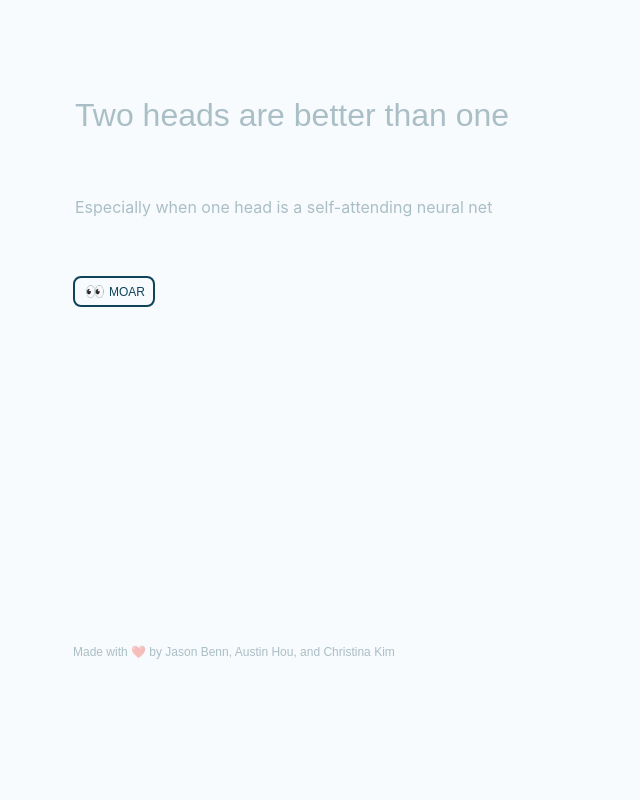
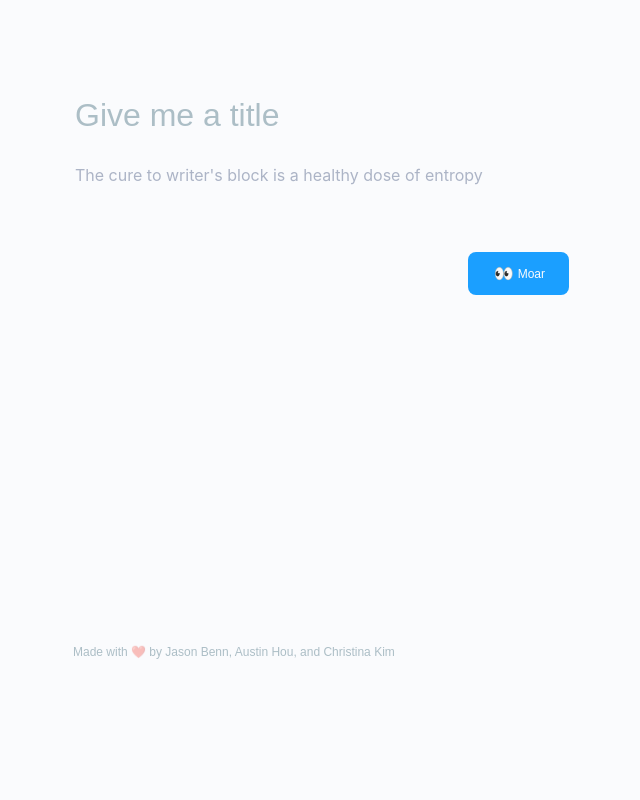
Before and after one commit to JasonBenn/duet, a Flask app: page / in a window 1280 px wide. Shown: the whole page, without its empty margins (311-951 px from the left). Run offline with Flask 2, Linux system fonts and the light colour scheme; some libraries are stand-ins or nearby versions; some web fonts are replaced.

Commit message:
fresher ui

```diff
--- a/static/styles.css
+++ b/static/styles.css
@@ -9,7 +9,7 @@ html, .ql-editor {
 }
 
 .ql-editor.ql-blank::before {
-    color: rgba(15,67,89,.33);
+    color: rgba(15,37,89,.33);
     content: attr(data-placeholder);
     font-style: normal;
     left: 2px;
@@ -33,14 +33,14 @@ body {
     margin: 0;
     padding: 0;
     font-size: 16px;
-    background-color: #F7FBFD;
+    background-color: #FAFBFD;
     width: 60vw;
     margin-left: auto;
     margin-right: auto;
 }
 
 .ql-editor, section {
-    color: #0F4359;
+    color: #0F1339;
     font-size: 16px;
     padding: 0;
 }
@@ -68,7 +68,7 @@ section {
     width: 100%;
     max-width: 100%;
     padding: 8em;
-    padding-top: 12em;
+    padding-top: 10em;
     position: relative;
     display: flex;
     flex-direction: column;
@@ -76,11 +76,11 @@ section {
 }
 
 section + section {
-    border-left: 2px solid #0F4359;
+    border-left: 2px solid #0F1339;
 }
 
 .name {
-    color: #0F4359;
+    color: #0F1339;
     position: absolute;
     top: 6em;
     left: 8em;
@@ -89,7 +89,7 @@ section + section {
 }
 
 #refresh {
-    fill: #0F4359;
+    fill: #0F1339;
     margin-bottom: 4em;
 }
 
@@ -100,7 +100,8 @@ section + section {
 .actions {
     display: flex;
     flex-direction: row;
-    margin-top: calc(4em - 20px);
+    justify-content: flex-end;
+    margin-top: calc(4em - 12px);
 }
 
 .actionPic {
@@ -113,15 +114,18 @@ section + section {
     font-weight: 500;
     padding-left: 4px;
     padding-right: 4px;
+    color: #FAFBFD;
 }
 
 .button {
     display: flex;
     flex-direction: row;
     align-items: center;
-    padding: 4px;
+    padding: 12px;
+    padding-left: 20px;
+    padding-right: 20px;
     border-radius: 8px;
-    border: 2px solid #0F4359;
+    background-color: rgba(27,159,255,1);
     transition: 0.2s all;
     margin-right: 16px;
     margin-top: 8px;
@@ -130,9 +134,7 @@ section + section {
 }
 
 .button:hover {
-    margin-top: 6px;
-    margin-bottom: 10px;
-    box-shadow: 0px 8px 16px rgba(15,67,89,.33);
+    box-shadow: 0px 4px 16px rgba(27,159,255,.33);
 }
 
 .hideButton {
@@ -145,7 +147,7 @@ input {
     border: none;
     font-size: 32px;
     font-family: 'Inter var', sans-serif;
-    color: rgb(15,67,89);
+    color: #0F1339;
     font-weight: 500;
 }
 
--- a/templates/index.html
+++ b/templates/index.html
@@ -4,13 +4,13 @@
     <meta charset="UTF-8">
     <meta content="width=device-width, initial-scale=1" name="viewport" />
     <title>Duet</title>
-    <script src="//cdn.quilljs.com/1.3.6/quill.js"></script>
+    <script src="http://cdn.quilljs.com/1.3.6/quill.js"></script>
     <script
-            src="//code.jquery.com/jquery-3.3.1.min.js"
+            src="https://code.jquery.com/jquery-3.3.1.min.js"
             integrity="sha256-FgpCb/KJQlLNfOu91ta32o/NMZxltwRo8QtmkMRdAu8="
             crossorigin="anonymous"></script>
 
-    <link href="//cdn.quilljs.com/1.3.6/quill.snow.css" rel="stylesheet">
+    <link href="https://cdn.quilljs.com/1.3.6/quill.snow.css" rel="stylesheet">
 </head>
 <body>
 <section>
@@ -22,7 +22,7 @@
         <div class="actions">
             <div id="refresh" class="button" >
                 <span class="actionPic">👀</span>
-                <span class="actionLabel">MOAR</span>
+                <span class="actionLabel">Moar</span>
             </div>
         </div>
     </div>
@@ -38,7 +38,7 @@
     var element = document.createElement("link");
     element.setAttribute("rel", "stylesheet");
     element.setAttribute("type", "text/css");
-    element.setAttribute("href", "./styles.css");
+    element.setAttribute("href", "../static/styles.css");
     document.getElementsByTagName("head")[0].appendChild(element);
 
     $(document).ready(() => {
@@ -46,11 +46,8 @@
         const colorBlack = "rgb(15, 67, 89)";
 
         const copyOptions = [{
-            title: "Two heads are better than one",
-            text: "Especially when one head is a self-attending neural net"
-        }, {
-            title: "AI is here to help",
-            text: "Remember, the key to happiness is low expectations"
+            title: "Give me a title",
+            text: "The cure to writer's block is a healthy dose of entropy"
         }]
 
         const copy = copyOptions[Math.floor(Math.random() * copyOptions.length)]
```
